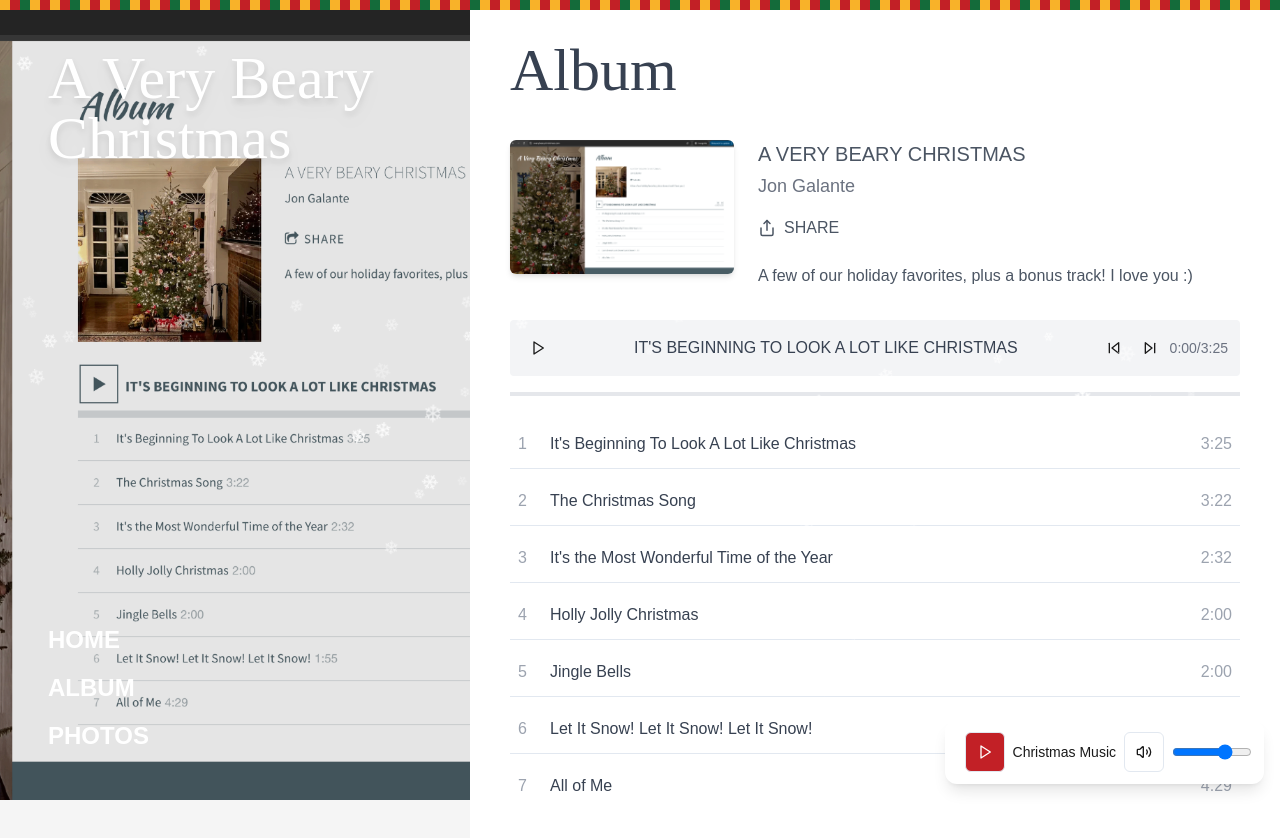
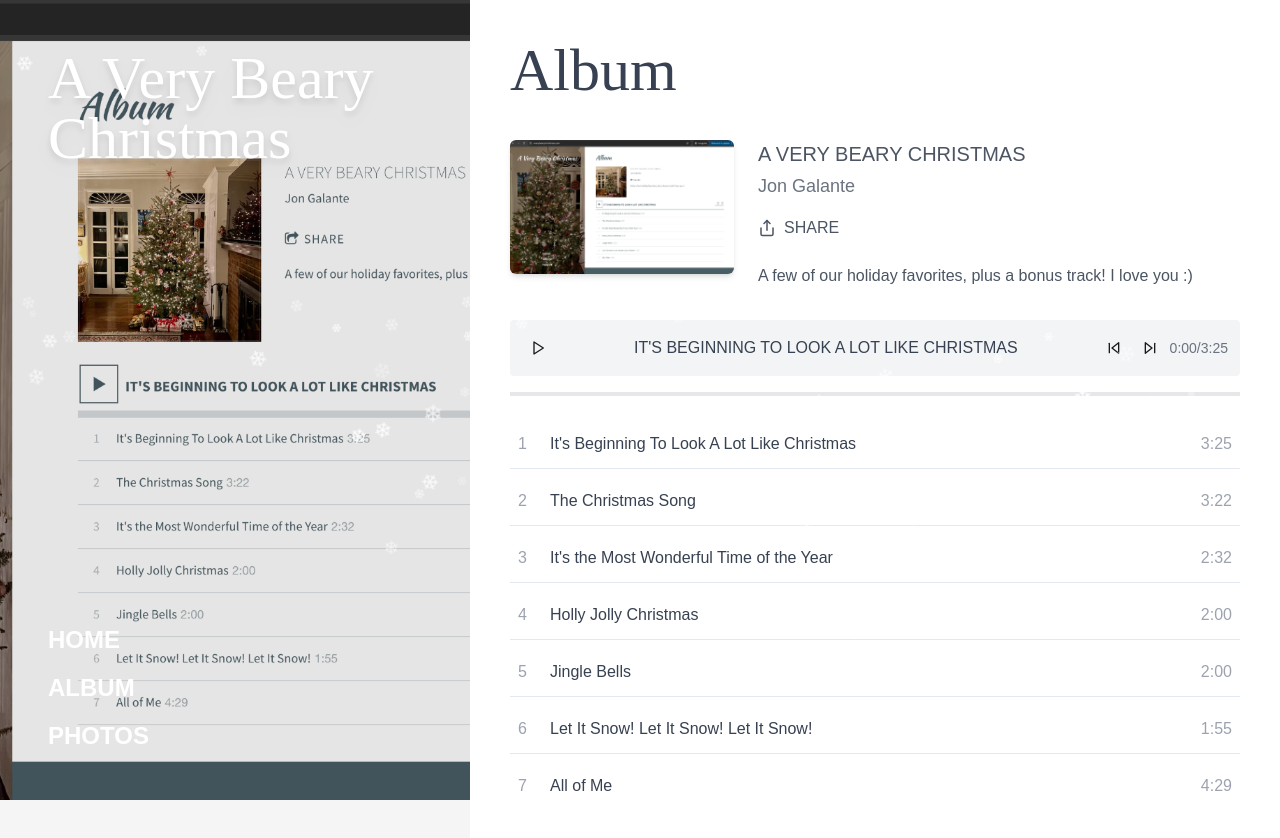
Before and after one commit to jonmgalante/a-very-beary-christmas, a React (Vite) app: page / in a window 1280 px wide. Shown: the top 838 px of the page. Built offline with nearby package versions, Linux system fonts and the light colour scheme.

Commit message:
Remove background music and border
Remove the background music and the colored border at the top of the page.

```diff
--- a/src/components/ChristmasLights.tsx
+++ b/src/components/ChristmasLights.tsx
@@ -2,7 +2,5 @@
 import React from 'react';
 
 export const ChristmasLights: React.FC = () => {
-  return (
-    <div className="christmas-lights w-full fixed top-0 left-0 z-50"></div>
-  );
+  return null;
 };
--- a/src/index.css
+++ b/src/index.css
@@ -1,4 +1,3 @@
-
 @tailwind base;
 @tailwind components;
 @tailwind utilities;
@@ -110,24 +109,6 @@
   z-index: 10;
 }
 
-.christmas-lights {
-  background-image: linear-gradient(
-    to right,
-    #f8b229 20%,
-    #c22026 20%,
-    #c22026 40%,
-    #146b3a 40%,
-    #146b3a 60%,
-    #f8b229 60%,
-    #f8b229 80%,
-    #c22026 80%,
-    #c22026 100%
-  );
-  height: 10px;
-  width: 100%;
-  background-size: 50px 100%;
-}
-
 .christmas-title {
   text-shadow: 3px 3px 6px rgba(0, 0, 0, 0.3);
 }
--- a/src/pages/Index.tsx
+++ b/src/pages/Index.tsx
@@ -1,16 +1,12 @@
 
 import React from "react";
-import { ChristmasLights } from "@/components/ChristmasLights";
 import { SnowflakeEffect } from "@/components/SnowflakeEffect";
 import { Sidebar } from "@/components/Sidebar";
-import { MusicPlayer } from "@/components/MusicPlayer";
 import { AlbumContent } from "@/components/AlbumContent";
-import { BlobService } from "@/lib/blob-service";
 
 const Index: React.FC = () => {
   return (
     <div className="min-h-screen">
-      <ChristmasLights />
       <SnowflakeEffect />
 
       <div className="relative flex flex-col md:flex-row">
@@ -22,12 +18,6 @@ const Index: React.FC = () => {
           <AlbumContent />
         </main>
       </div>
-
-      {/* Audio Player */}
-      <MusicPlayer
-        audioUrl={BlobService.getAssetUrl("christmas-music.mp3")}
-        title="Christmas Music"
-      />
     </div>
   );
 };
```
